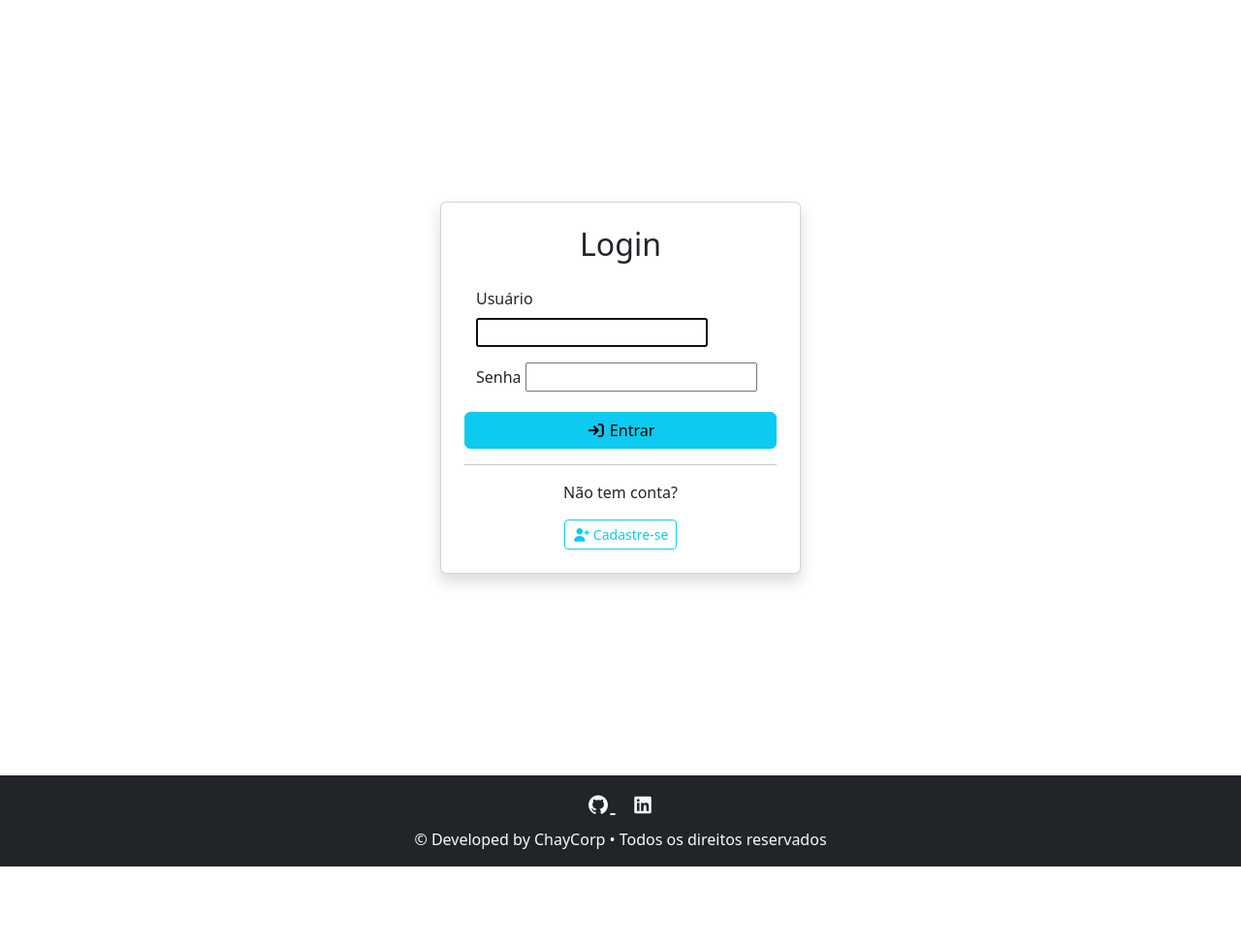
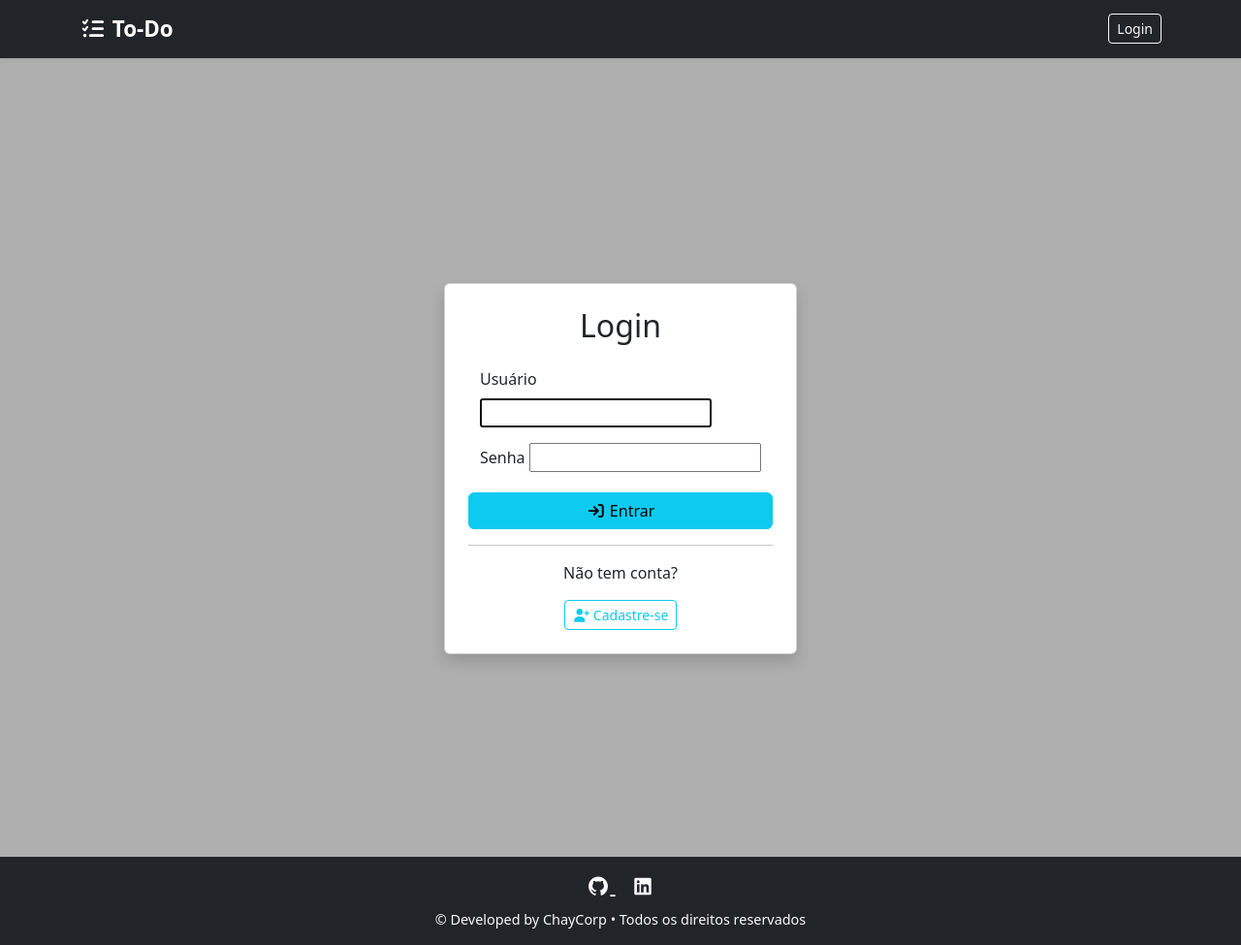
Before and after one commit to BernardoCostaSMC/Desafio_tecnico_SCO, a Django app: page /login/ in a window 1280 px wide. Shown: the whole page at 97% size. Before the commit the page ends 894 px from the top, so only its background shows below. Run offline with Django 5.2, Linux system fonts and the light colour scheme; some libraries are stand-ins or nearby versions.

Commit message:
Add style

```diff
--- a/templates/base.html
+++ b/templates/base.html
@@ -1,25 +1,81 @@
 <!DOCTYPE html>
-<html>
+<html lang="pt-br">
 <head>
-    <link rel="stylesheet" href="https://cdnjs.cloudflare.com/ajax/libs/font-awesome/7.0.1/css/all.min.css" integrity="..." crossorigin="anonymous" referrerpolicy="no-referrer" />
-    <link href="https://cdn.jsdelivr.net/npm/bootstrap@5.3.8/dist/css/bootstrap.min.css" rel="stylesheet" integrity="sha384-sRIl4kxILFvY47J16cr9ZwB07vP4J8+LH7qKQnuqkuIAvNWLzeN8tE5YBujZqJLB" crossorigin="anonymous">
+    <meta charset="UTF-8">
     <title>To-Do List</title>
+
+    <!-- Bootstrap -->
+    <link href="https://cdn.jsdelivr.net/npm/bootstrap@5.3.8/dist/css/bootstrap.min.css" rel="stylesheet">
+
+    <!-- Font Awesome -->
+    <link rel="stylesheet" href="https://cdnjs.cloudflare.com/ajax/libs/font-awesome/7.0.1/css/all.min.css"/>
+
+    <style>
+        body {
+            background-color: #afafaf;
+        }
+
+        .navbar-brand {
+            font-size: 1.4rem;
+        }
+
+        footer {
+            font-size: 0.9rem;
+        }
+
+        .alert-message {
+            position: fixed;
+            top: 20px;
+            right: 20px;
+            z-index: 9999;
+            transition: opacity 0.5s ease;
+        }
+    </style>
 </head>
+
 <body class="d-flex flex-column min-vh-100">
+
+    <!-- HEADER -->
+    <nav class="navbar navbar-expand-lg navbar-dark bg-dark shadow-sm">
+        <div class="container">
+            <a class="navbar-brand fw-bold" href="#">
+                <i class="fa-solid fa-list-check"></i> To-Do
+            </a>
+
+            <div class="d-flex align-items-center">
                 {% if user.is_authenticated %}
-        <p>Olá, {{ user.username }} |
-           <form method="post"  action="{% url 'logout' %}">
+                    <span class="text-white me-3">
+                        Olá, <strong>{{ user.username }}</strong>
+                    </span>
+
+                    <form method="post" action="{% url 'logout' %}">
                         {% csrf_token %}
-               <button  class="btn btn-secondary" type="submit"><i class="fa-solid fa-arrow-right-from-bracket" style="color: rgb(255, 255, 255);"> </i></button>
+                        <button class="btn btn-outline-light btn-sm" type="submit">
+                            <i class="fa-solid fa-arrow-right-from-bracket"></i>
+                        </button>
                     </form>
-        </p>
+                {% else %}
+                    <a href="{% url 'login' %}" class="btn btn-outline-light btn-sm">
+                        Login
+                    </a>
                 {% endif %}
+            </div>
+        </div>
+    </nav>
 
-    {% block content %}{% endblock %}
+    <!-- CONTEÚDO -->
+    <main class="flex-fill container mt-4">
+        {% block content %}
+        {% endblock %}
+    </main>
+
+    <!-- FOOTER -->
     {% include 'partial/_footer.html' %}
+
+    <!-- MENSAGENS -->
     {% if messages %}
         {% for message in messages %}
-        <div class="alert-message {{ message.tags }}">
+            <div class="alert alert-{{ message.tags }} alert-message">
                 {{ message }}
             </div>
         {% endfor %}
@@ -32,7 +88,8 @@
                 msg.style.opacity = '0';
                 setTimeout(() => msg.remove(), 500);
             });
-        }, 5000); // 5000ms = 5 segundos
+        }, 5000);
     </script>
+
 </body>
 </html>
```
Lines whose indentation alone changed are shown as unchanged.
